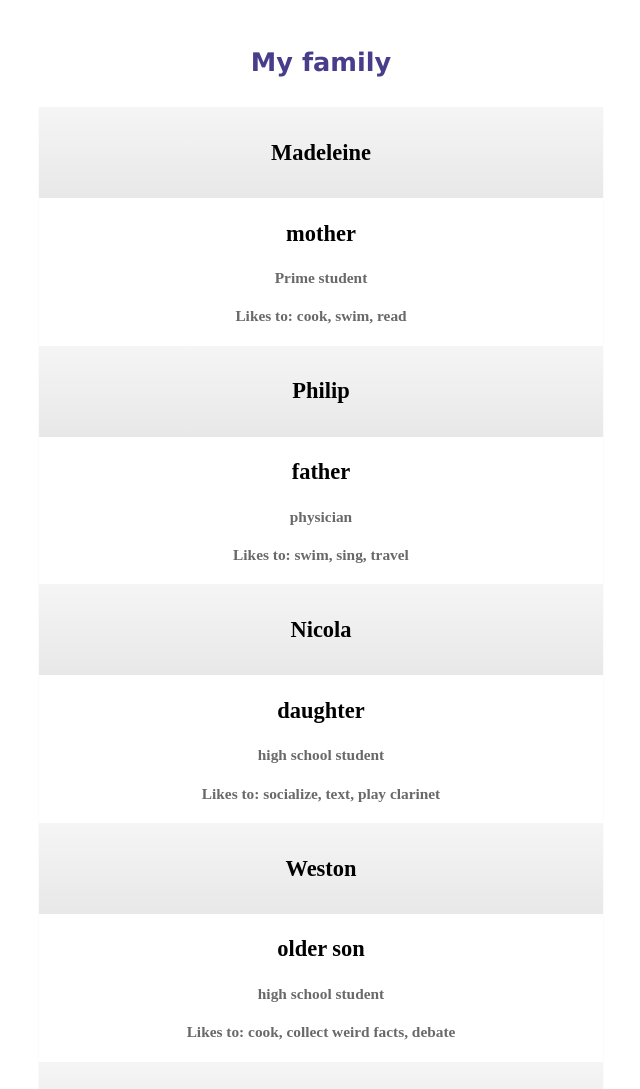
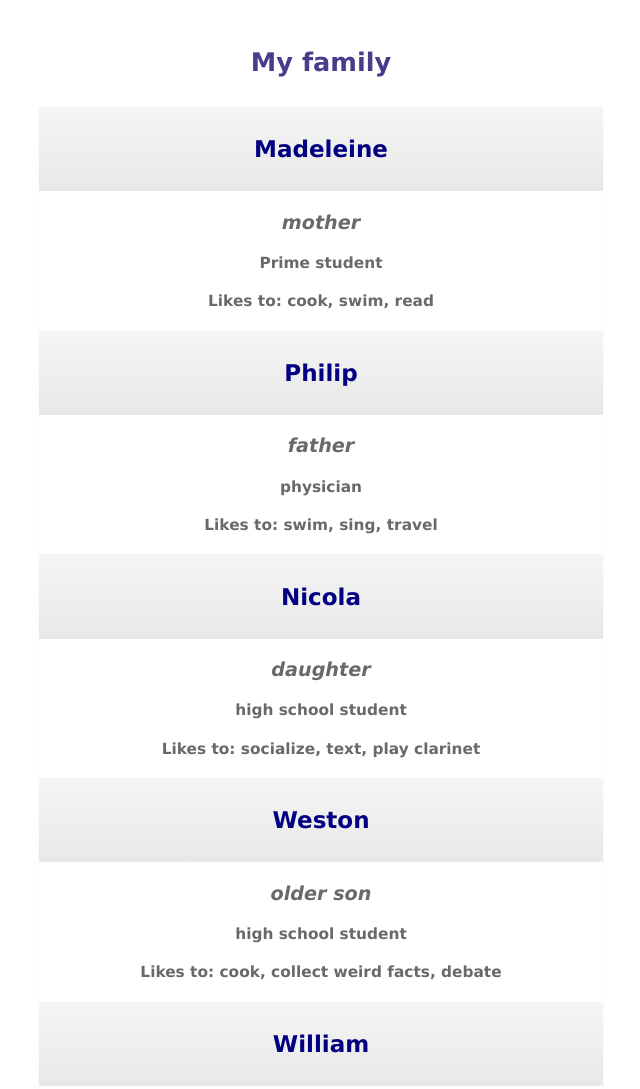
Before and after one commit to mflowry/Handlebars, a plain HTML site: page index.html in a window 1280 px wide. Shown: the top 1089 px of the page, without its empty margins (319-959 px from the left). Drawn offline with nearby package versions, Linux system fonts and the light colour scheme.

Commit message:
improved panel styles

```diff
--- a/index.html
+++ b/index.html
@@ -30,7 +30,7 @@
     <div class="panel panel-default">
     {{#each this}}
   <div class="panel-heading">
-    <h3 class="panel-title">{{name}}</h3>
+    <h2 class="panel-title">{{name}}</h2>
   </div>
   	<div class="entry">
     <h3>{{role}}</h3>
@@ -55,10 +55,5 @@
     <!-- <script src="js/bootstrap.min.js"></script> -->
   </body>
 
-<body>
 
-
-
-
-</body>
 </html>
--- a/styles.css
+++ b/styles.css
@@ -7,13 +7,14 @@
   margin-right: 200px;
   padding: 10px 150px 10px 150px;
   text-align: center;
-  width: 300;
+  width: 200;
 }
 .panel-heading {
 	padding: 10px;
+  background-color: lightblue;
 }
 .panel-title {
-	color: light blue;
+	color: navy;
 }
 
   h1   {
@@ -24,12 +25,21 @@
     text-align: center;
 
 }
+h2 {
+  font-family:verdana;
+  font-size: 120%;
+  color:darkslateblue;
+}
 h3   {
-    font-style: italic
-    font-size: 80%;
+    font-family:verdana;
+    font-style: italic;
+    font-size: 100%;
+    font-family:verdana;
+    color: dimgray;
 
 }
   h4   {
+    font-family:verdana;
     font-size:80%;
     color:dimgray;
 
```
